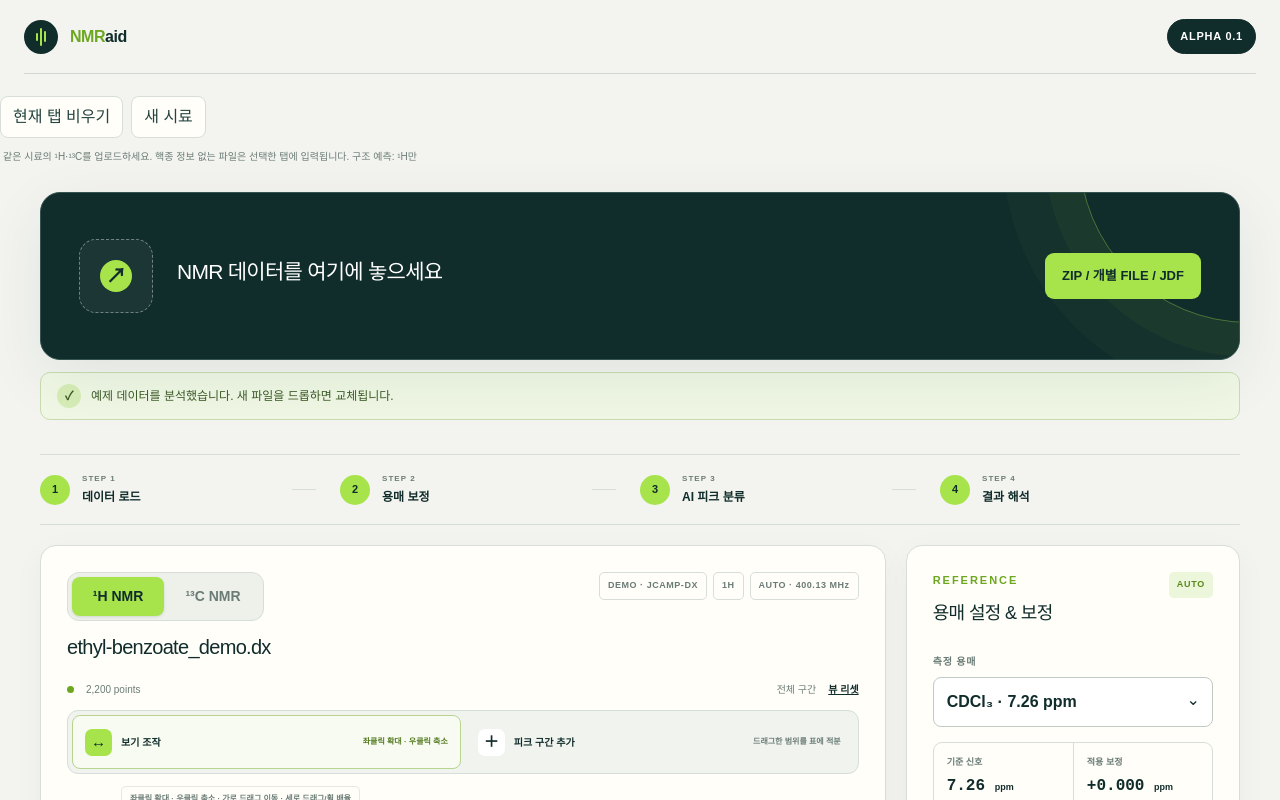
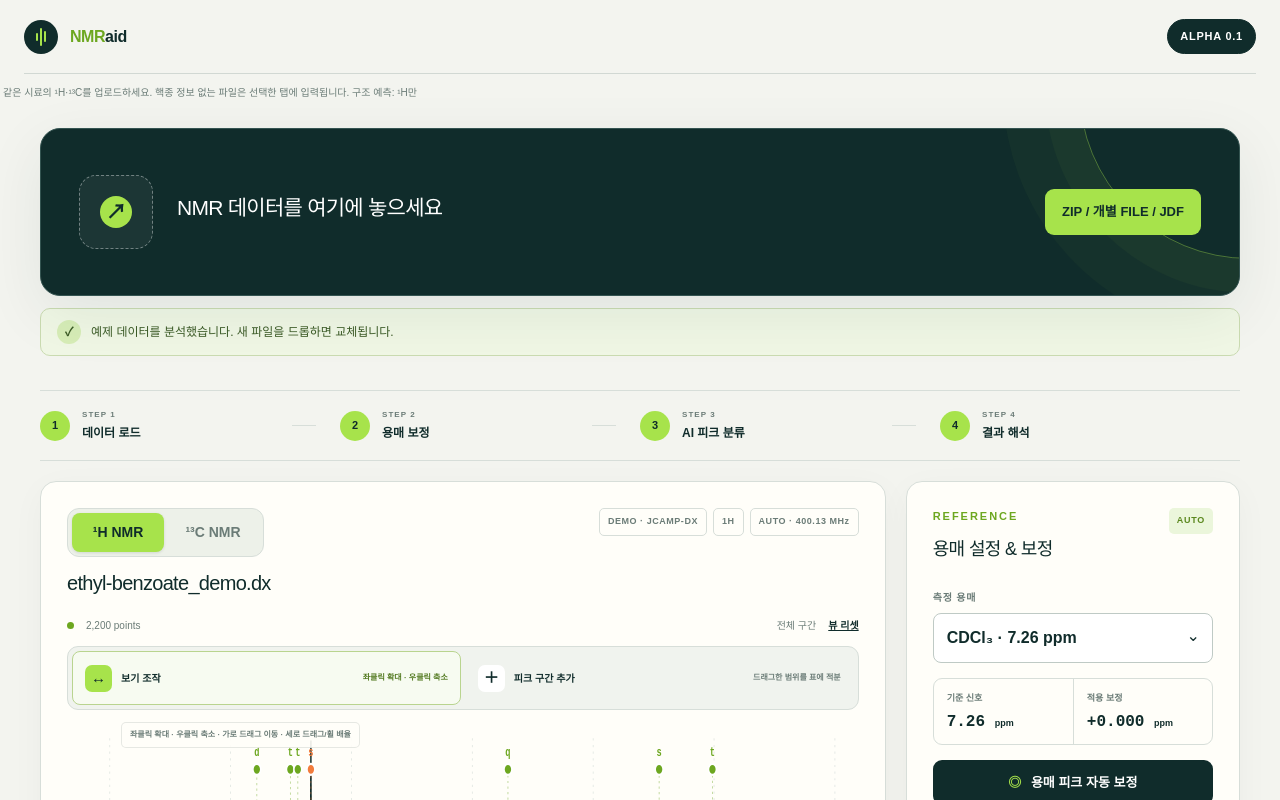
Before and after one commit to youngjun-ha/NMR-searching-tool, a Next.js app: page / in a window 1280 px wide. Shown: the top 800 px of the page. Built offline with nearby package versions, Linux system fonts and the light colour scheme.

Commit message:
Remove spectrum reset action buttons

```diff
--- a/app/globals.css
+++ b/app/globals.css
@@ -521,7 +521,4 @@ footer .footer-email:hover { color: #66716d; text-decoration: underline; }
 .nucleus-toggle button.active { background: var(--lime); color: var(--ink); box-shadow: 0 1px 3px rgba(16,44,43,.12); }
 .nucleus-toggle button:focus-visible { outline: 2px solid var(--ink); outline-offset: 2px; }
 .nucleus-toggle button:disabled { opacity: .5; cursor: wait; }
-.spectrum-data-actions { display: flex; flex-wrap: wrap; gap: 8px; margin: 22px 0 10px; }
-.spectrum-data-actions button { border: 1px solid var(--line); background: var(--white); border-radius: 8px; padding: 8px 12px; color: var(--ink-2); cursor: pointer; }
-.spectrum-data-actions button:disabled { opacity: .5; cursor: wait; }
 .empty-spectrum { padding: 22px; text-align: center; color: #58766d; }
--- a/app/page.tsx
+++ b/app/page.tsx
@@ -2195,10 +2195,6 @@ function NmrApp() {
         </div>
       </header>
 
-      <div className="spectrum-data-actions">
-        <button disabled={status === "loading"} onClick={() => { setSessions((previous) => ({ ...previous, [nucleus]: emptySession(nucleus) })); setSelectedFormulaKey(""); setMessage(`${nucleus} 입력을 비웠습니다.`); }}>현재 탭 비우기</button>
-        <button disabled={status === "loading"} onClick={() => { setSessions({ "1H": emptySession("1H"), "13C": emptySession("13C") }); setDatasets([]); setObservedMz(""); setSelectedFormulaKey(""); setMessage("새 시료의 데이터를 업로드하세요."); }}>새 시료</button>
-      </div>
       <p className="helper-text">같은 시료의 ¹H·¹³C를 업로드하세요. 핵종 정보 없는 파일은 선택한 탭에 입력됩니다. 구조 예측: {evidenceLabel}</p>
       <section
         className={`upload-zone ${status}`}
```
